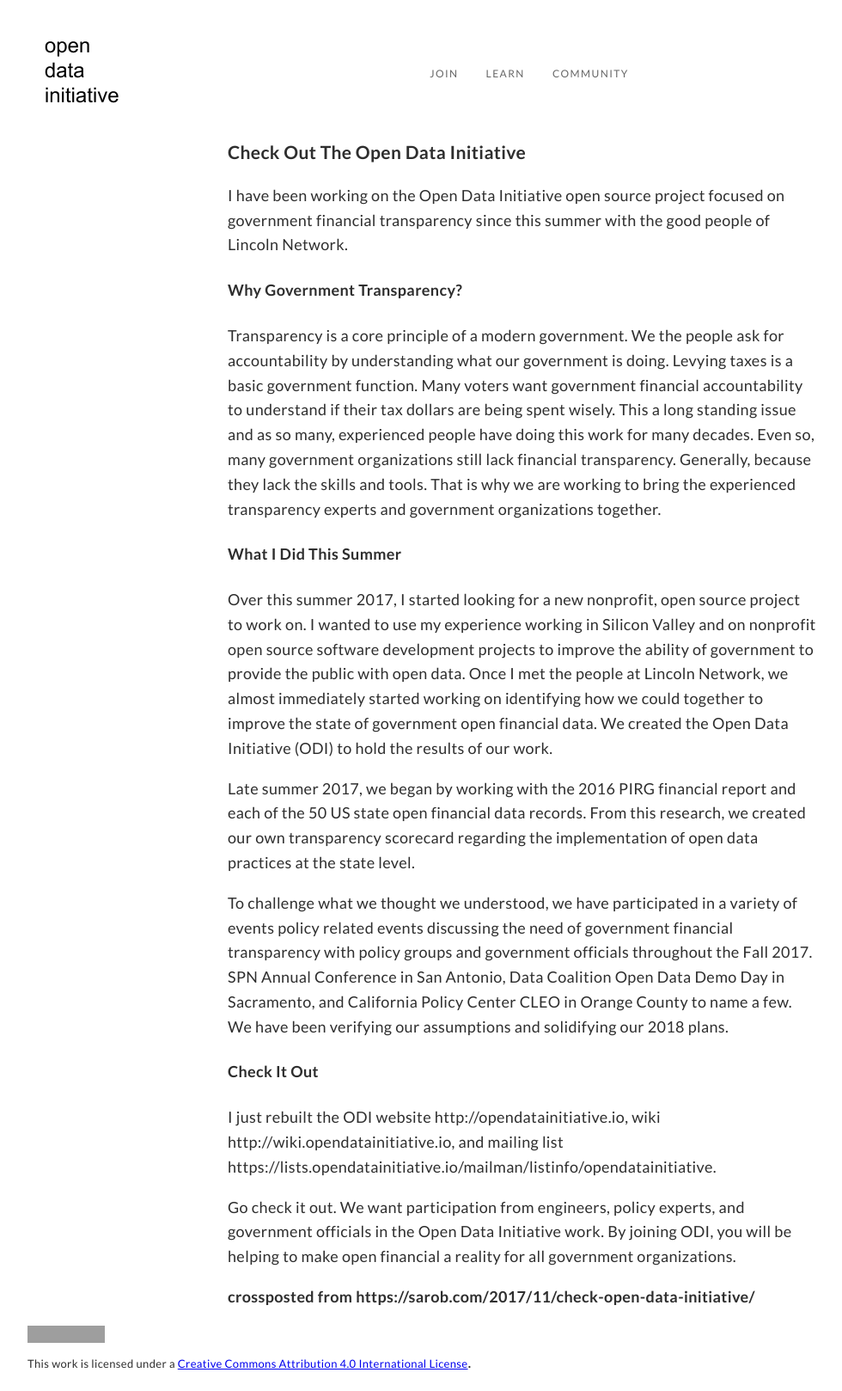
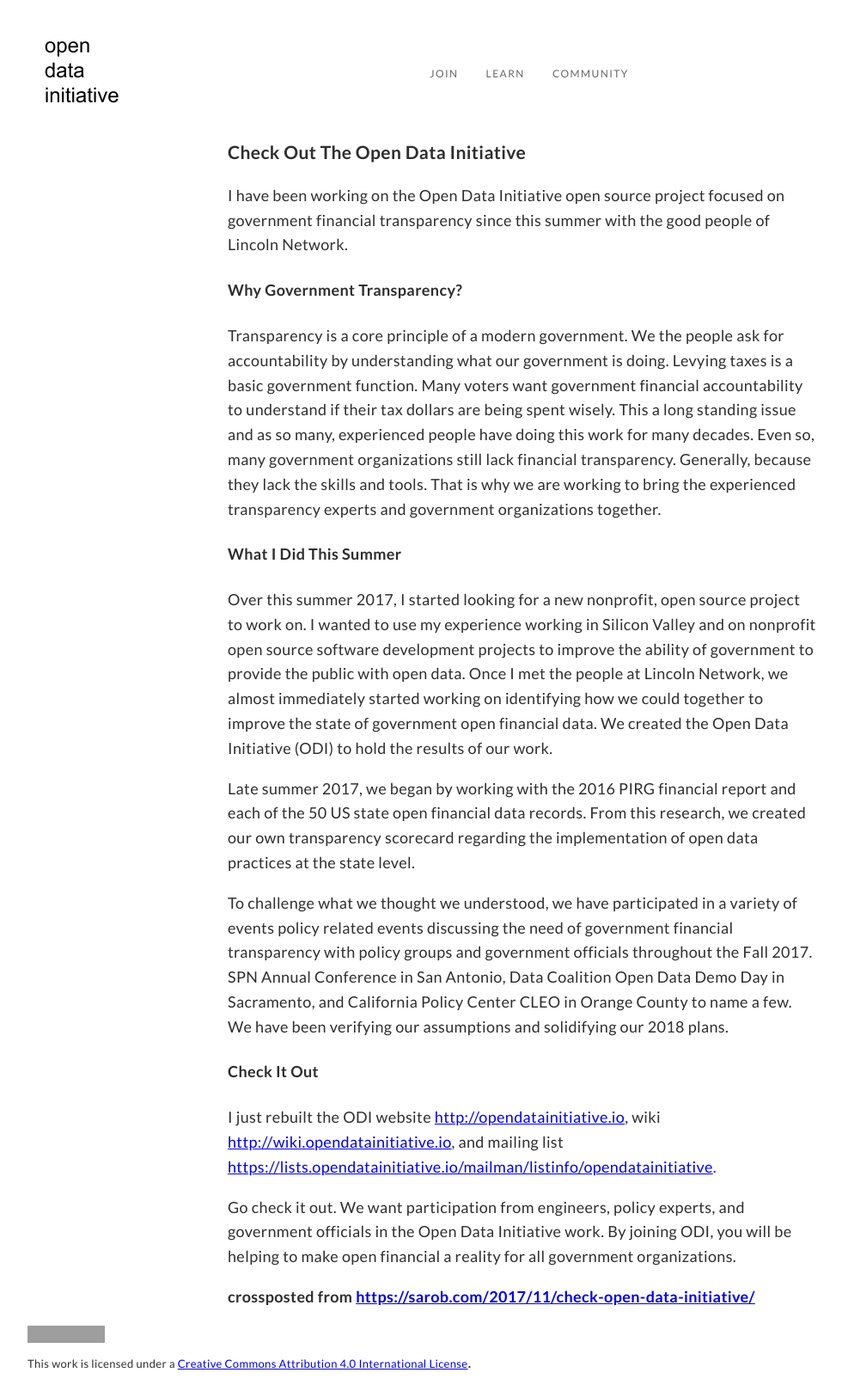
Before and after one commit to opendatainitiative/opendatainitiative.github.io, a Jekyll site: the page built from _posts/2017-11-20-check-out-the-open-data-Initiative.md, in a window 1280 px wide. Shown: the whole page at 86% size, without its empty margins (32-1012 px from the left). Built offline with Jekyll 4.4.1, drawn with Linux system fonts in a browser that asks for light colours; part of the change alters nothing that is shown; grey boxes are pictures that could not be loaded.

```diff
--- a/_posts/2017-11-20-check-out-the-open-data-Initiative.md
+++ b/_posts/2017-11-20-check-out-the-open-data-Initiative.md
@@ -19,8 +19,8 @@ Late summer 2017, we began by working with the 2016 PIRG financial report and ea
 To challenge what we thought we understood, we have participated in a variety of events policy related events discussing the need of government financial transparency with policy groups and government officials throughout the Fall 2017. SPN Annual Conference in San Antonio, Data Coalition Open Data Demo Day in Sacramento, and California Policy Center CLEO in Orange County to name a few. We have been verifying our assumptions and solidifying our 2018 plans.
 
 #### Check It Out
-I just rebuilt the ODI website http://opendatainitiative.io,  wiki http://wiki.opendatainitiative.io, and mailing list https://lists.opendatainitiative.io/mailman/listinfo/opendatainitiative.
+I just rebuilt the ODI website [http://opendatainitiative.io](http://opendatainitiative.io),  wiki [http://wiki.opendatainitiative.io](http://wiki.opendatainitiative.io), and mailing list [https://lists.opendatainitiative.io/mailman/listinfo/opendatainitiative](https://lists.opendatainitiative.io/mailman/listinfo/opendatainitiative).
 
 Go check it out. We want participation from engineers, policy experts, and government officials in the Open Data Initiative work. By joining ODI, you will be helping to make open financial a reality for all government organizations.
 
-**crossposted from https://sarob.com/2017/11/check-open-data-initiative/**
+**crossposted from [https://sarob.com/2017/11/check-open-data-initiative/](https://sarob.com/2017/11/check-open-data-initiative/)**
```
